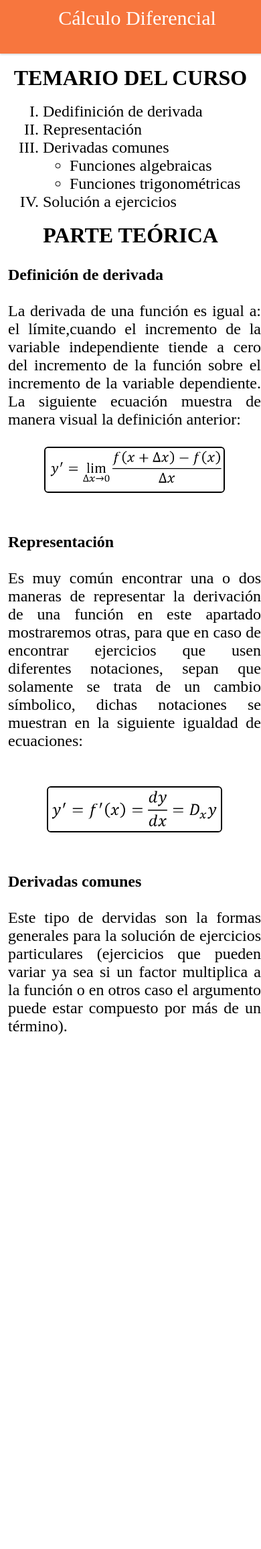
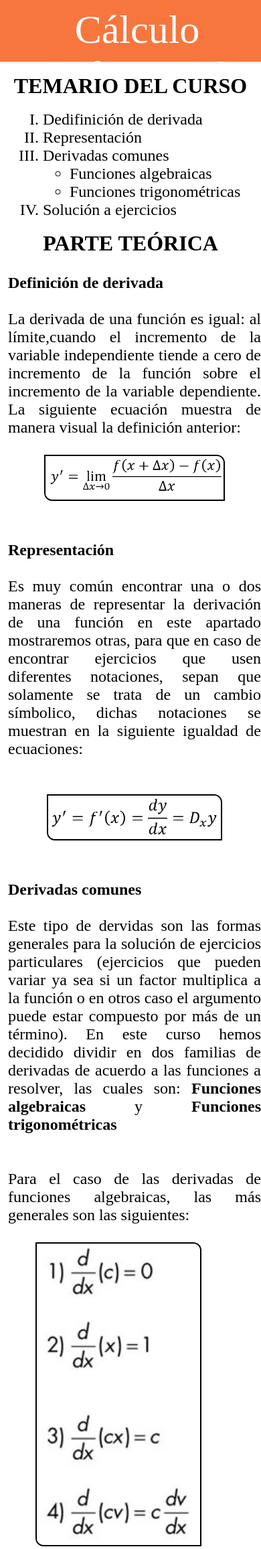
Before and after one commit to naujraliuga/APWE, a PHP site: the page made by cursoCálculodiferencial.php in a window 390 px wide; the page is wider, and only the part inside the window is pictured. Shown: the top 2313 px of that part at 67% size. Before the commit the page ends 1545 px from the top of that part, so only its background shows below. Run offline with PHP 8.4, Linux system fonts and the light colour scheme.

Commit message:
Diseño Responsivo Tres

```diff
--- a/css/style_curso1.css
+++ b/css/style_curso1.css
@@ -9,12 +9,12 @@ body{
 #title{
 
 	width: 100%;
-	height: 2em;
+	height: 1.2em;
 	text-align: center;
 	padding: 10px;
 	background-color: #F7763E;
 	color: #fff;
-	font-size: 30px;
+	font-size: 60px;
 	box-shadow: 0px 1px 3px 0px rgba(0,0,0,0.21);
 	position: center;
 	z-index: 1;
@@ -39,8 +39,28 @@ ul li{
 }
 
 #Imagen{
+
 	height: 65px;
 	background: #FFF;
 	border: 0.1em solid #000;
-	border-radius: 0.25em;
+	border-radius: 0 0.5em 0 0.5em;
 }
+
+#Imagen1{
+
+    margin-right: 3em;
+    margin-bottom: 1.5em;
+    margin-left: 1em;
+	display: inline-block;
+	height: 450px;
+	background: #FFF;
+	border: 0.1em solid #000;
+	border-radius: 0 0.5em 0 0.5em;
+
+}
+
+#Video1{
+	border: 0.8em solid #F7763E;
+	border-radius: 0 0.7em 0 0.7em;
+	border-style: dashed;
+}
--- a/cursoCálculodiferencial.php
+++ b/cursoCálculodiferencial.php
@@ -32,7 +32,7 @@
       <b>Definici&oacute;n de derivada</b>
       <br>
       <br>
-      La derivada de una funci&oacute;n es igual a: el l&iacute;mite,cuando el incremento de la variable independiente tiende a cero del incremento de la funci&oacute;n sobre el incremento de la variable dependiente. La siguiente ecuaci&oacute;n muestra de manera visual la definici&oacute;n anterior:
+      La derivada de una funci&oacute;n es igual: al l&iacute;mite,cuando el incremento de la variable independiente tiende a cero de incremento de la funci&oacute;n sobre el incremento de la variable dependiente. La siguiente ecuaci&oacute;n muestra de manera visual la definici&oacute;n anterior:
       <br>
       <br>
       <div style="text-align:center;">
@@ -58,7 +58,27 @@
        <b>Derivadas comunes</b>
       <br>
       <br>
-       Este tipo de dervidas son la formas generales para la soluci&oacute;n de ejercicios particulares (ejercicios que pueden variar ya sea si un factor multiplica a la funci&oacute;n o en otros caso el argumento puede estar compuesto por m&aacute;s de un t&eacute;rmino).
+       Este tipo de dervidas son las formas generales para la soluci&oacute;n de ejercicios particulares (ejercicios que pueden variar ya sea si un factor multiplica a la funci&oacute;n o en otros caso el argumento puede estar compuesto por m&aacute;s de un t&eacute;rmino). En este curso hemos decidido dividir en dos familias de derivadas de acuerdo a las funciones a resolver, las cuales son: <b>Funciones algebraicas</b> y <b>Funciones trigonom&eacute;tricas
+        </p>
+       </b>
+       <br>
+       <br>
+       <p style="text-align:justify;">
+       Para el caso de las derivadas de funciones algebraicas, las m&aacute;s generales son las siguientes:
+       <br>
+       <br>
+       <div style="text-align:center;">
+      <img id="Imagen1" src="img/dderivada03.png"/>
+
+      <img id="Imagen1" src="img/dderivada04.png"/>
+
+      <img id="Imagen1" src="img/dderivada05.png"/>
+      <br>
+      <br>
+      <iframe id="Video1" width="420" height="315" src="https://www.youtube.com/embed/0opaDVgBzQA" frameborder="0" allowfullscreen></iframe></iframe>
+      <br>
+      <br>
+      </div>
       </p>
       </div>
 
```
Also changed, not shown: db/db_aau.sql (deleted, +0 -111 lines), img/dderivada02.png (added), img/dderivada03.png (added), img/dderivada04.png (added), img/dderivada05.png (added).
